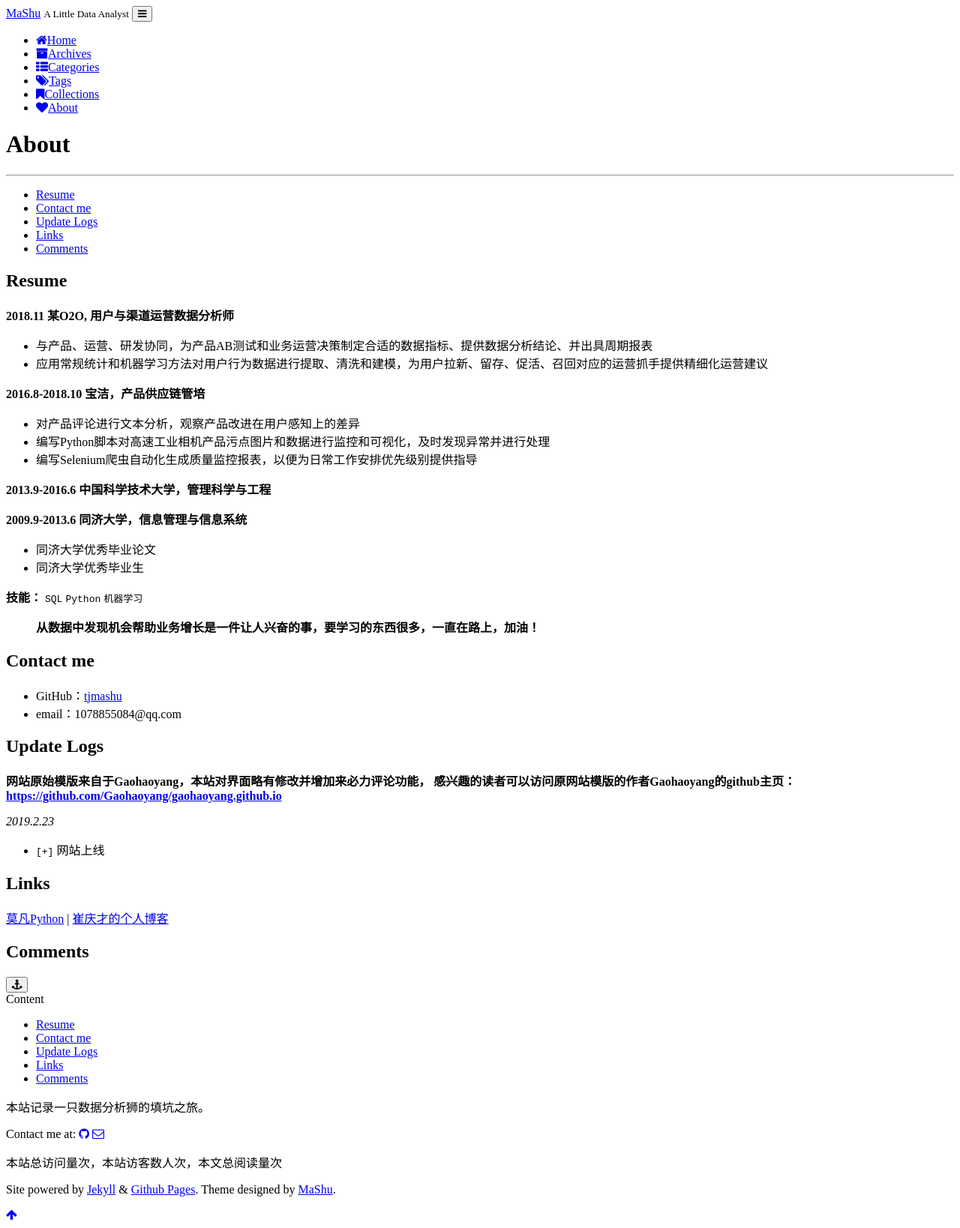
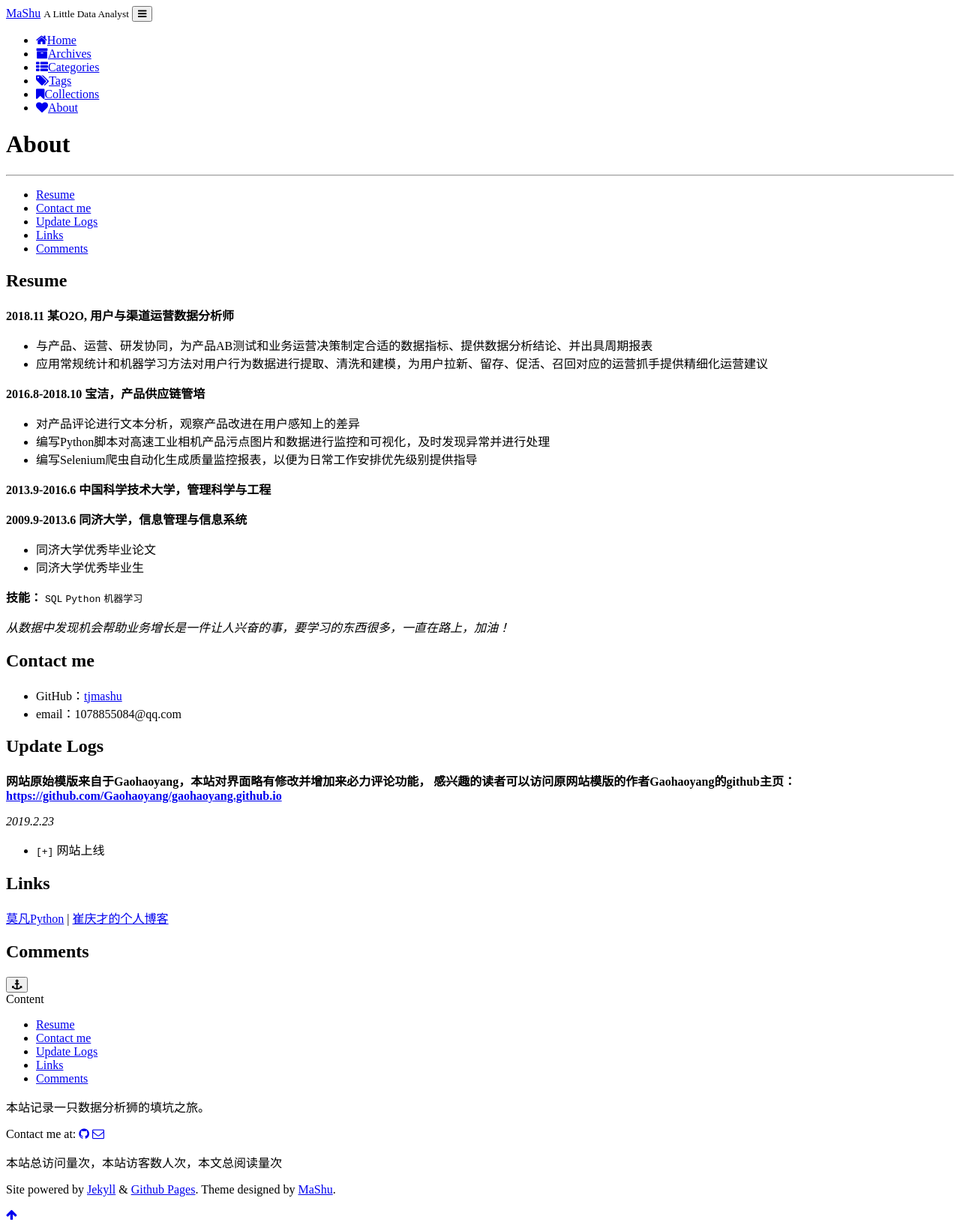
Before and after one commit to tjmashu/tjmashu.github.io, a Jekyll site: the page built from page/4about.md, in a window 1280 px wide. Shown: the whole page at 75% size. Built offline with Jekyll 4.4.1, drawn with Linux system fonts in a browser that asks for light colours; comment, search, counter and statistics services are not loaded; a style sheet for code colours, icons or effects is not loaded.

```diff
--- a/page/4about.md
+++ b/page/4about.md
@@ -31,7 +31,7 @@ type: page
 `SQL`  `Python`  `机器学习`
 
 
-> **从数据中发现机会帮助业务增长是一件让人兴奋的事，要学习的东西很多，一直在路上，加油！**
+*从数据中发现机会帮助业务增长是一件让人兴奋的事，要学习的东西很多，一直在路上，加油！*
 
 ## Contact me
 
```
